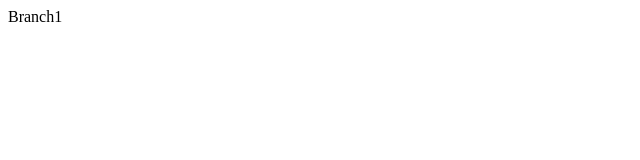
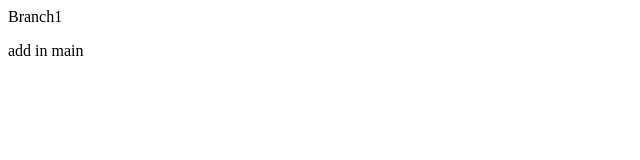
Before and after one commit to Yagnesh139/lr, a plain HTML site: page index.html in a window 1280 px wide. Shown: the full height of the page, 0-640 px from the left. Drawn offline with Linux system fonts and the light colour scheme.

Commit message:
add in main

```diff
--- a/index.html
+++ b/index.html
@@ -1 +1,2 @@
 <p>Branch1</p>
+<p>add in main</p>
```
